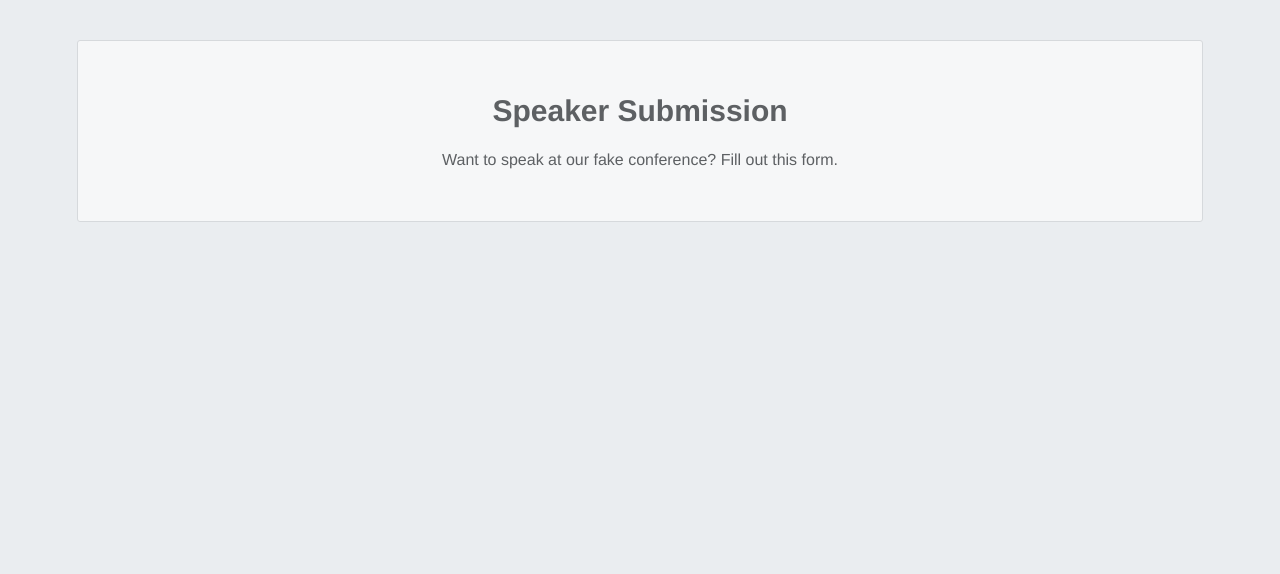
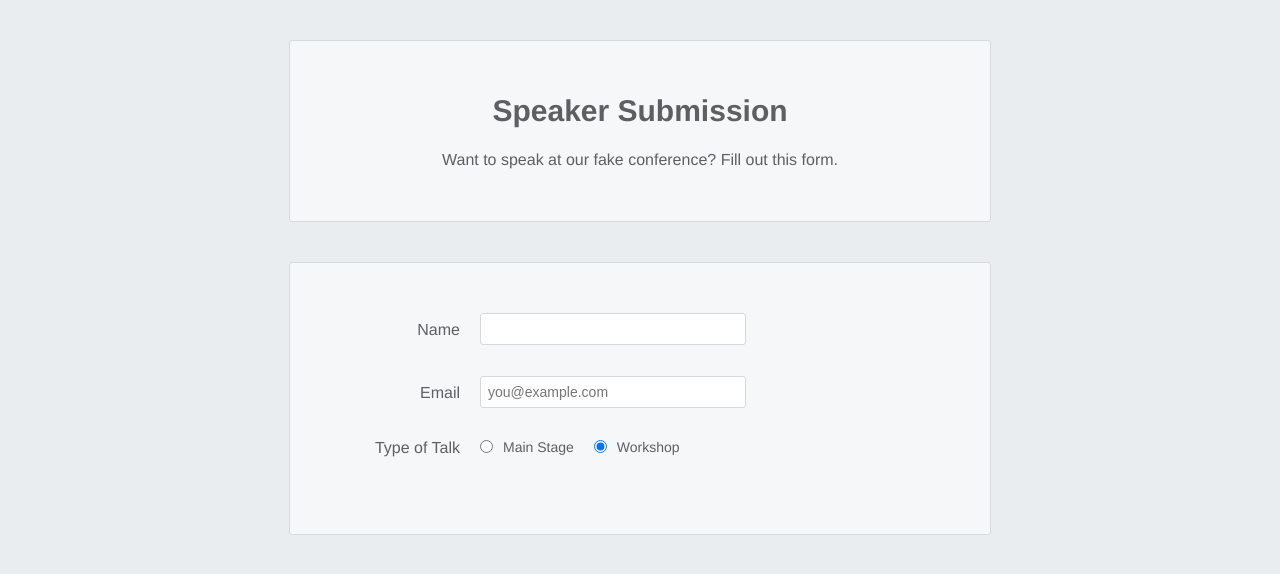
Before and after one commit to e-meyer/the-odin-project, a plain HTML site: page Fullstack JavaScript/intermediate-html-and-css/forms/speaker-submission.html in a window 1280 px wide. Drawn offline with Linux system fonts and the light colour scheme.

Commit message:
Add styling and index

```diff
--- a/Fullstack JavaScript/intermediate-html-and-css/forms/speaker-submission.html
+++ b/Fullstack JavaScript/intermediate-html-and-css/forms/speaker-submission.html
@@ -13,5 +13,32 @@
         <p> Want to speak at our fake conference?
             Fill out this form.                     </p>
     </div>
+
+    <form action="" method="GET" class="speaker-form">
+        <div class="form-row">
+            <label for="full-name">Name</label>
+            <input type="text" id="full-name" name="full-name">
+        </div>
+
+        <div class="form-row">
+            <label for="email">Email</label>
+            <input type="email" id="email" name="email" placeholder="you@example.com">
+        </div>
+
+        <fieldset class="legacy-form-row">
+            <legend>Type of Talk</legend>
+
+            <input type="radio" id="talk-type-1" name="talk-type" value="main-stage">
+            <label for="talk-type-1" class="radio-label">Main Stage</label>
+
+            <input type="radio" id="talk-type-2" name="talk-type" value="workshop" checked>
+            <label for="talk-type-2" class="radio-label">Workshop</label>
+
+
+
+        </fieldset>
+
+    </form>
+
 </body>
 </html>
--- a/Fullstack JavaScript/intermediate-html-and-css/forms/style.css
+++ b/Fullstack JavaScript/intermediate-html-and-css/forms/style.css
@@ -28,3 +28,96 @@ body {
     font-size: 30px;
     margin-bottom: 20px;
 }
+
+.speaker-form {
+    background-color: #F6F7F8;
+    border: 1px solid #D6D9DC;
+    border-radius: 3px;
+
+    width: 80%;
+    padding: 50px;
+    margin: 0 0 40px 0;
+}
+
+.form-row {
+    margin-bottom: 40px;
+    display: flex;
+    justify-content: flex-start;
+    flex-direction: column;
+    flex-wrap: wrap;
+}
+
+.form-row input[type='text'],
+.form-row input[type='email'] {
+    background-color: #FFFFFF;
+    border: 1px solid #D6D9DC;
+    border-radius: 3px;
+    width: 100%;
+    padding: 7px;
+    font-size: 14px;
+}
+
+.form-row label {
+    margin-bottom: 15px;
+}
+
+.legacy-form-row {
+    border: none;
+    margin-bottom: 40px;
+  }
+
+  .legacy-form-row legend {
+    margin-bottom: 15px;
+  }
+
+  .legacy-form-row .radio-label {
+    display: block;
+    font-size: 14px;
+    padding: 0 20px 0 10px;
+  }
+
+  .legacy-form-row input[type='radio'] {
+    margin-top: 2px;
+  }
+
+  .legacy-form-row .radio-label,
+  .legacy-form-row input[type='radio'] {
+    float: left;
+  }
+
+@media only screen and (min-width: 700px) {
+    .speaker-form-header,
+    .speaker-form {
+      width: 600px;
+    }
+    .form-row {
+      flex-direction: row;
+      align-items: flex-start; /* To avoid stretching */
+      margin-bottom: 20px;
+    }
+    .form-row input[type='text'],
+    .form-row input[type='email'] {
+      width: 250px;
+      height: initial;
+    }
+    .form-row label {
+      text-align: right;
+      width: 120px;
+      margin-top: 7px;
+      padding-right: 20px;
+    }
+
+    .legacy-form-row {
+        margin-bottom: 10px;
+    }
+
+    .legacy-form-row legend {
+        width: 120px;
+        text-align: right;
+        padding-right: 20px;
+    }
+
+      .legacy-form-row legend {
+        float: left;
+    }
+}
```
